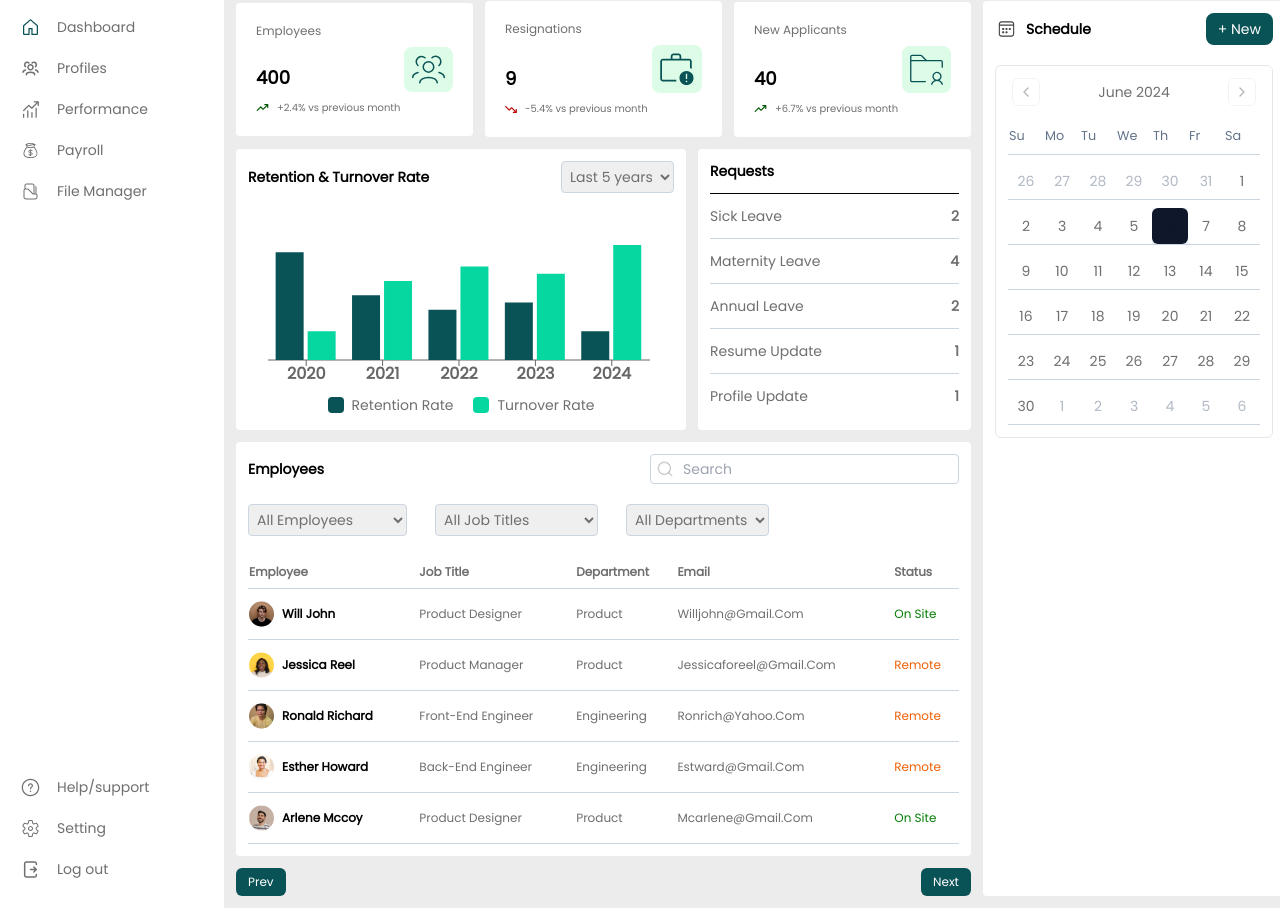
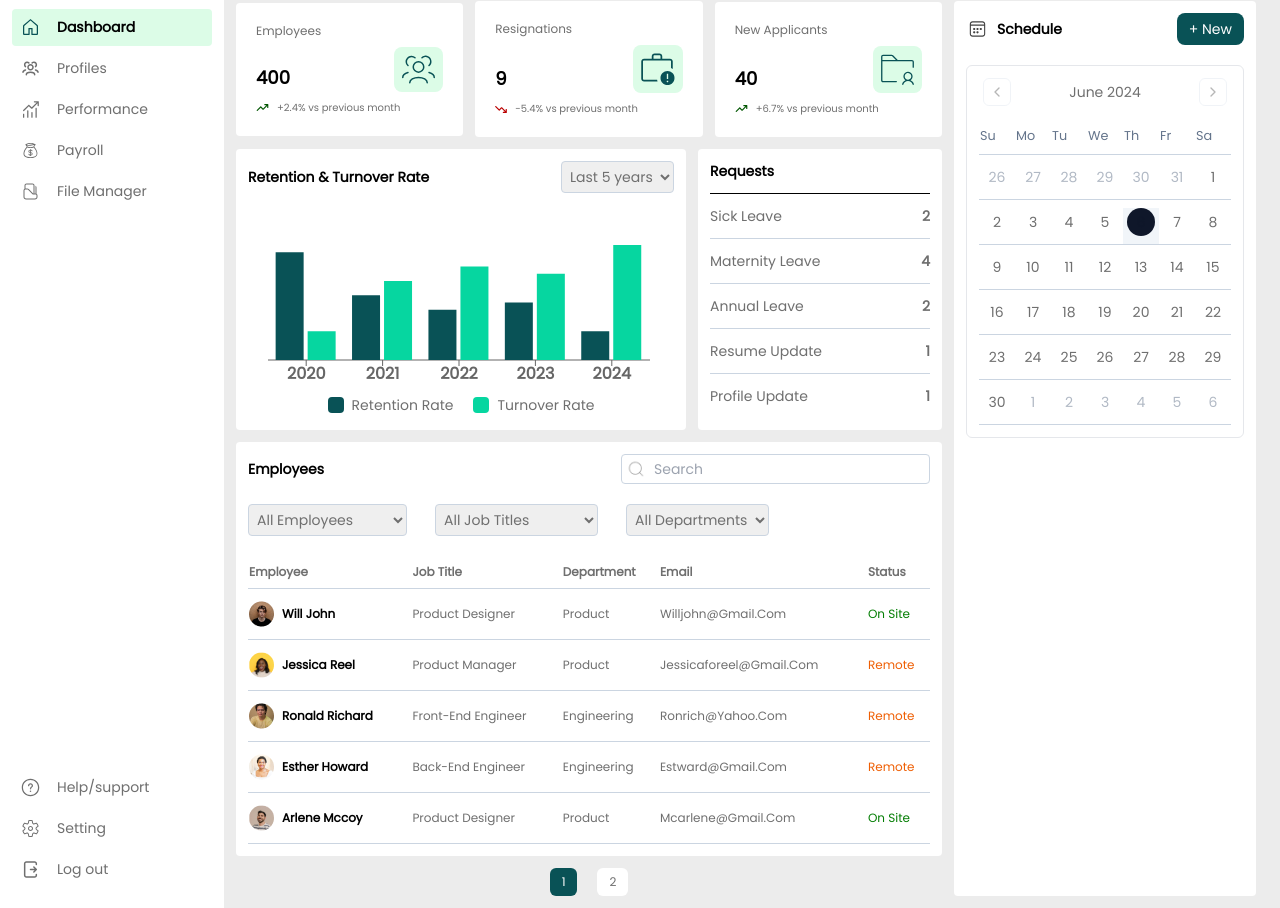
Before and after one commit to oseji/HR-Sphere, a React (Vite) app: page / in a window 1280 px wide. Shown: the part 75-983 px from the top of the page. Built offline with nearby package versions, Linux system fonts and the light colour scheme.

Commit message:
refactored some functions

```diff
--- a/src/Menu.tsx
+++ b/src/Menu.tsx
@@ -1,4 +1,4 @@
-import { SyntheticEvent, useRef, useState, useEffect } from "react";
+import { SyntheticEvent, useRef } from "react";
 
 import iconHome from "./assets/octicon_home-24.svg";
 import iconUsers from "./assets/mynaui_users-group.svg";
@@ -21,50 +21,19 @@ const Menu = () => {
     useRef<HTMLDivElement>(null),
   ];
 
-  const [clickedMenu, setClickedMenu] = useState<number>(0);
+  const toggleMenuClass = (e: SyntheticEvent) => {
+    const clicked = Number(e.currentTarget.getAttribute("data-value"));
 
-  const toggleMenuClass = (e: SyntheticEvent) => {
-    const clicked = e.currentTarget.getAttribute("data-value");
-    let menuNum = clicked;
+    menuRefs.forEach((element, index) => {
+      const menu = element.current;
 
-    setClickedMenu((prev) => {
-      let newNum = prev;
-
-      if (menuNum === "1") {
-        newNum = 1;
-      } else if (menuNum === "2") {
-        newNum = 2;
-      } else if (menuNum === "3") {
-        newNum = 3;
-      } else if (menuNum === "4") {
-        newNum = 4;
-      } else if (menuNum === "5") {
-        newNum = 5;
-      } else if (menuNum === "6") {
-        newNum = 6;
-      } else if (menuNum === "7") {
-        newNum = 7;
-      } else if (menuNum === "8") {
-        newNum = 8;
+      if (index === clicked) {
+        menu?.classList.add("activeMenuGrp");
+      } else {
+        menu?.classList.remove("activeMenuGrp");
       }
-
-      return newNum;
     });
   };
-
-  useEffect(() => {
-    console.log(clickedMenu);
-
-    menuRefs.forEach((element, index) => {
-      const target = element.current;
-
-      if (index + 1 === clickedMenu) {
-        target?.classList.add("activeMenuGrp");
-      } else {
-        target?.classList.remove("activeMenuGrp");
-      }
-    });
-  }, [clickedMenu]);
 
   return (
     <section className=" flex flex-col justify-between py-5 px-3 bg-white">
@@ -72,7 +41,7 @@ const Menu = () => {
         <div
           className="menuGrp activeMenuGrp"
           ref={menuRefs[0]}
-          data-value="1"
+          data-value="0"
           onClick={toggleMenuClass}
         >
           <img src={iconHome} alt="home icon" />
@@ -81,7 +50,7 @@ const Menu = () => {
         <div
           className="menuGrp"
           ref={menuRefs[1]}
-          data-value="2"
+          data-value="1"
           onClick={toggleMenuClass}
         >
           <img src={iconUsers} alt="profile icon" />
@@ -90,7 +59,7 @@ const Menu = () => {
         <div
           className="menuGrp"
           ref={menuRefs[2]}
-          data-value="3"
+          data-value="2"
           onClick={toggleMenuClass}
         >
           <img src={iconPerformance} alt="performance icon" />
@@ -99,7 +68,7 @@ const Menu = () => {
         <div
           className="menuGrp"
           ref={menuRefs[3]}
-          data-value="4"
+          data-value="3"
           onClick={toggleMenuClass}
         >
           <img src={iconPayroll} alt="payroll icon" />
@@ -108,7 +77,7 @@ const Menu = () => {
         <div
           className="menuGrp"
           ref={menuRefs[4]}
-          data-value="5"
+          data-value="4"
           onClick={toggleMenuClass}
         >
           <img src={iconFolder} alt="folder icon" />
@@ -120,7 +89,7 @@ const Menu = () => {
         <div
           className="menuGrp"
           ref={menuRefs[5]}
-          data-value="6"
+          data-value="5"
           onClick={toggleMenuClass}
         >
           <img src={iconHelp} alt="help icon" />
@@ -129,7 +98,7 @@ const Menu = () => {
         <div
           className="menuGrp"
           ref={menuRefs[6]}
-          data-value="7"
+          data-value="6"
           onClick={toggleMenuClass}
         >
           <img src={iconSettings} alt="settings icon" />
@@ -138,7 +107,7 @@ const Menu = () => {
         <div
           className="menuGrp"
           ref={menuRefs[7]}
-          data-value="8"
+          data-value="7"
           onClick={toggleMenuClass}
         >
           <img src={iconLogout} alt="log out icon" />
--- a/src/Stats.tsx
+++ b/src/Stats.tsx
@@ -1,5 +1,11 @@
 import { BarChart, Bar, Rectangle, XAxis, Tooltip } from "recharts";
-import { ChangeEvent, useState, useEffect } from "react";
+import {
+  ChangeEvent,
+  useState,
+  useEffect,
+  useRef,
+  SyntheticEvent,
+} from "react";
 
 import userIcon from "./assets/stats user icon.svg";
 import jobIcon from "./assets/stats resignation icon.svg";
@@ -183,6 +189,25 @@ const Stats = () => {
     });
   };
 
+  const employeeSortBtnRefs = [
+    useRef<HTMLButtonElement>(null),
+    useRef<HTMLButtonElement>(null),
+  ];
+
+  const toggleActivePageClass = (e: SyntheticEvent<HTMLButtonElement>) => {
+    const clicked = Number(e.currentTarget.value);
+
+    employeeSortBtnRefs.forEach((element, index) => {
+      const btn = element.current;
+
+      if (index === clicked) {
+        btn?.classList.add("activeSortBtn");
+      } else {
+        btn?.classList.remove("activeSortBtn");
+      }
+    });
+  };
+
   useEffect(() => {
     setCurrentChartData((prev) => {
       let chart = prev;
@@ -206,7 +231,7 @@ const Stats = () => {
   }, [chartYears]);
 
   return (
-    <section className="flex flex-col gap-3 p-3 max-w-[759px]">
+    <section className="flex flex-col gap-3 p-3 max-w-[730px]">
       <div className="statsCardGrp">
         <div className="statsCard">
           <p className="statsHeading">Employees</p>
@@ -415,17 +440,27 @@ const Stats = () => {
 
       <div className="employeeSort">
         <button
-          className="employeeSortBtn"
-          onClick={() => setSliceIndexes({ start: 0, end: 5 })}
+          className={`employeeSortBtn activeSortBtn`}
+          onClick={(e) => {
+            setSliceIndexes({ start: 0, end: 5 });
+            toggleActivePageClass(e);
+          }}
+          ref={employeeSortBtnRefs[0]}
+          value={0}
         >
-          Prev
+          1
         </button>
 
         <button
-          className="employeeSortBtn"
-          onClick={() => setSliceIndexes({ start: 5, end: 10 })}
+          className={`employeeSortBtn`}
+          onClick={(e) => {
+            setSliceIndexes({ start: 5, end: 10 });
+            toggleActivePageClass(e);
+          }}
+          ref={employeeSortBtnRefs[1]}
+          value={1}
         >
-          Next
+          2
         </button>
       </div>
     </section>
--- a/src/components/ui/calendar.tsx
+++ b/src/components/ui/calendar.tsx
@@ -37,7 +37,7 @@ function Calendar({
         cell: "h-9 w-9 text-center text-sm p-0 relative [&:has([aria-selected].day-range-end)]:rounded-r-md [&:has([aria-selected].day-outside)]:bg-slate-100/50 [&:has([aria-selected])]:bg-slate-100 first:[&:has([aria-selected])]:rounded-l-md last:[&:has([aria-selected])]:rounded-r-md focus-within:relative focus-within:z-20 dark:[&:has([aria-selected].day-outside)]:bg-slate-800/50 dark:[&:has([aria-selected])]:bg-slate-800",
         day: cn(
           buttonVariants({ variant: "ghost" }),
-          "h-9 w-9 p-0 font-normal aria-selected:opacity-100"
+          "h-7 w-7 p-1 rounded-full font-normal aria-selected:opacity-100"
         ),
         day_range_end: "day-range-end",
         day_selected:
--- a/src/index.css
+++ b/src/index.css
@@ -153,11 +153,15 @@ td {
 }
 
 .employeeSort {
-  @apply flex flex-row justify-between items-center text-xs;
+  @apply flex flex-row justify-center items-center gap-5 text-xs;
 }
 
 .employeeSortBtn {
-  @apply bg-[#095256] text-white px-3 py-1.5 rounded-md hover:scale-110 transition ease-in-out duration-150;
+  @apply bg-white px-3 py-1.5 rounded-md hover:scale-110 transition ease-in-out duration-150;
+}
+
+.activeSortBtn {
+  @apply bg-[#095256] text-white;
 }
 
 /* SCHEDULE */
```
